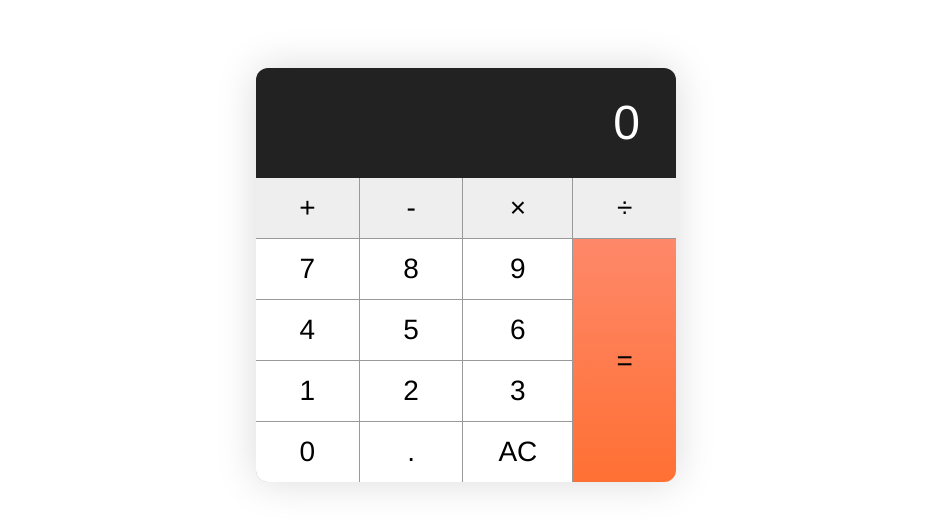
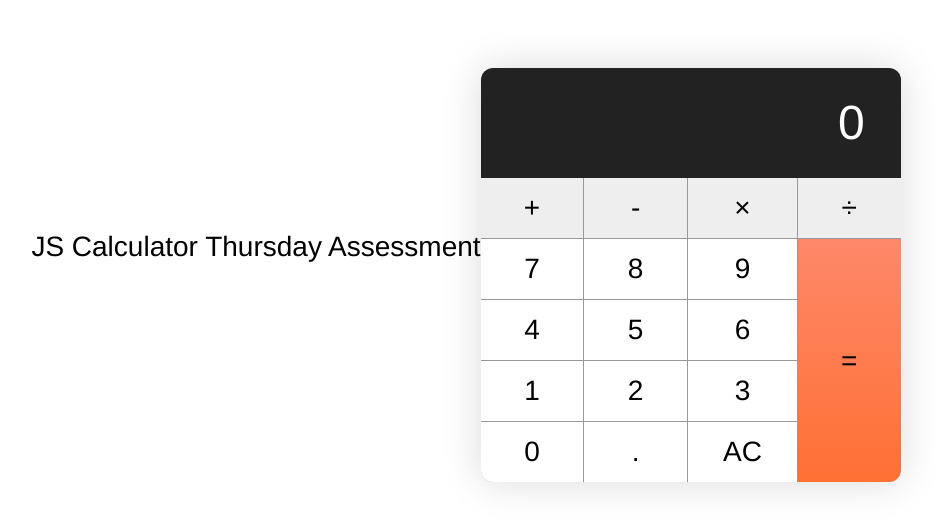
Before and after one commit to vsatya26/JSCalculator, a plain HTML site: page index.html in a window 1280 px wide. Shown: the part 153-682 px from the top of the page, without its empty margins (174-1114 px from the left). Drawn offline with Linux system fonts and the light colour scheme.

```diff
--- a/index.html
+++ b/index.html
@@ -4,8 +4,10 @@
     <meta charset="UTF-8">
     <meta name="viewport" content="width=device-width, initial-scale=1.0">
     <link rel="stylesheet" href="./styles.css">
+    <title>Thursday Assigment - JavaScript Calculator</title>
 </head>
 <body>
+  <p>JS Calculator Thursday Assessment</p>
     <div class="container">
         <div class="calculator">
           <div class="calculator__display">0</div>
--- a/styles.css
+++ b/styles.css
@@ -11,6 +11,9 @@
   body {
     margin: 0;
   }
+
+
+
 
   /* Responsive Images */
   embed,
```
Also changed, not shown: 1 other file.
